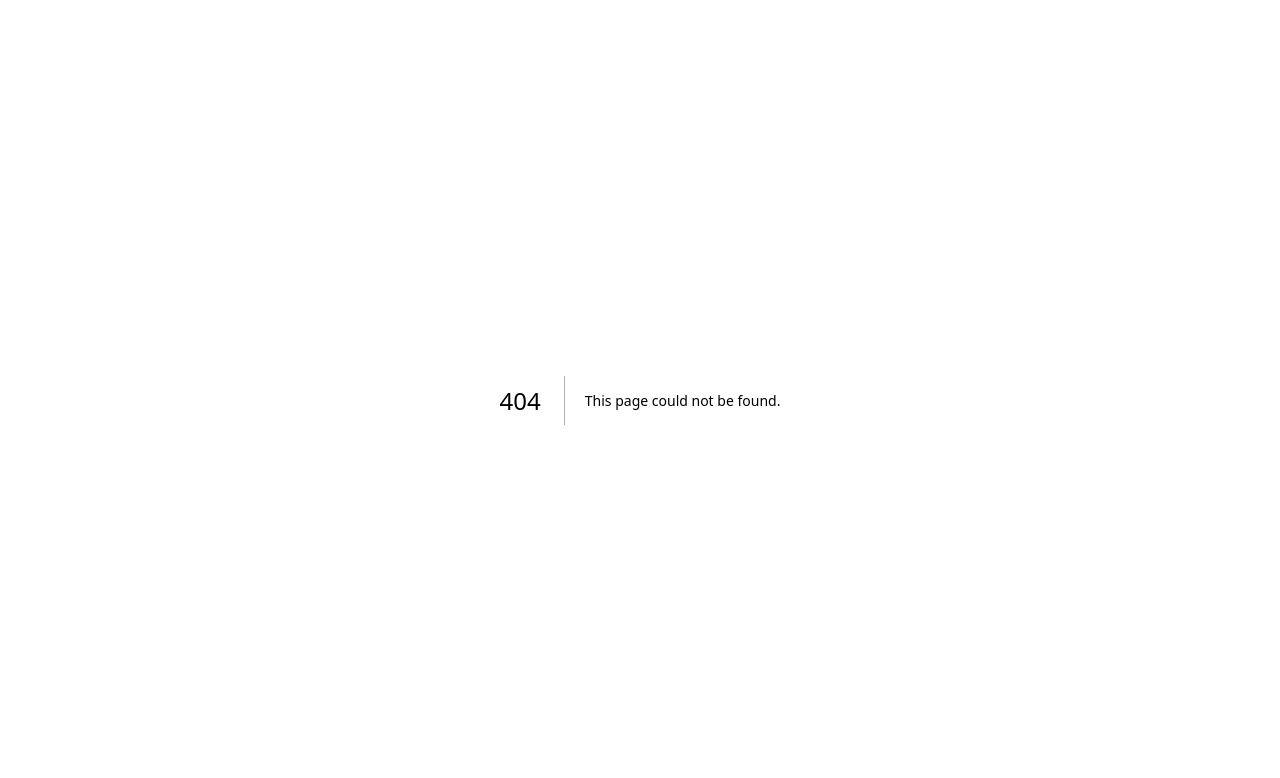
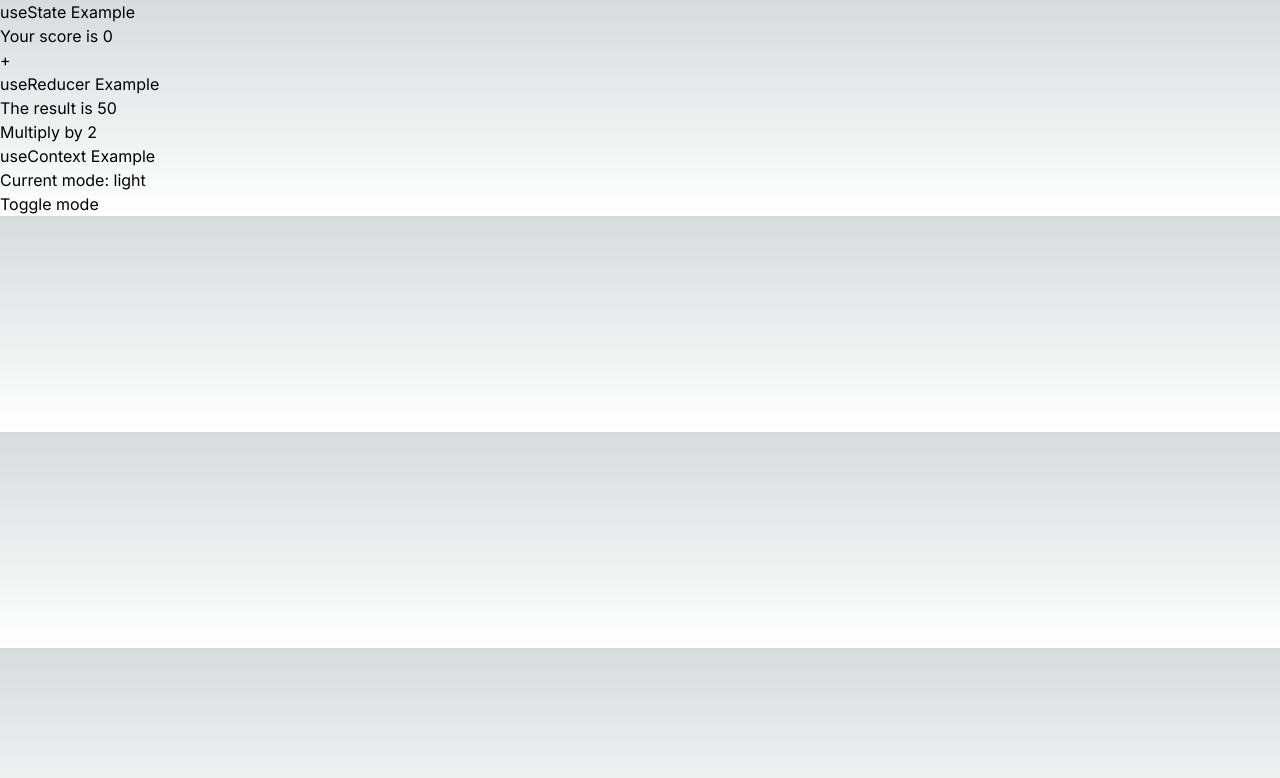
Before and after one commit to TsonasIoannis/next-boilerplate, a Next.js app: page /state in a window 1280 px wide. Before the commit this address had no page. Shown: the top 778 px of the page. Built offline with nearby package versions, Linux system fonts and the light colour scheme.

Commit message:
feat: add base state examples

```diff
--- a/src/app/MainMenu.tsx
+++ b/src/app/MainMenu.tsx
@@ -10,7 +10,7 @@ export default function MainMenu() {
         <Link href="/docker">Docker</Link>
       </ListGroup.Item>
       <ListGroup.Item><Link href="/ui">UI</Link></ListGroup.Item>
-      <ListGroup.Item>consectetur adipiscing elit</ListGroup.Item>
+      <ListGroup.Item><Link href="/state">State Management</Link></ListGroup.Item>
       <ListGroup.Item>Vestibulum pharetra lectus</ListGroup.Item>
     </ListGroup>
   );
--- /dev/null
+++ b/src/app/state/ContextProvider.tsx
@@ -0,0 +1,31 @@
+import { createContext, useContext, useState } from "react";
+
+type Themes = "light" | "dark";
+type ThemeContextType = {
+  theme: Themes;
+  setContextTheme: (theme: Themes) => void;
+};
+
+const ThemeContextDefaultValues: ThemeContextType = {
+  theme: "light",
+  setContextTheme: () => {},
+};
+
+const ThemeContext = createContext<ThemeContextType>(ThemeContextDefaultValues);
+
+export function ThemeContextProvider({
+  children,
+}: React.PropsWithChildren<{}>) {
+  const [theme, setTheme] = useState<Themes>("light");
+  const setContextTheme = (theme: Themes) => {
+    setTheme(theme);
+  };
+  const value = { theme, setContextTheme };
+  return (
+    <ThemeContext.Provider value={value}>{children}</ThemeContext.Provider>
+  );
+}
+
+export function useTheme() {
+  return useContext(ThemeContext);
+}
--- /dev/null
+++ b/src/app/state/page.tsx
@@ -0,0 +1,58 @@
+"use client";
+
+import { useState, useReducer } from "react";
+import { ThemeContextProvider, useTheme } from "./ContextProvider";
+
+export default function State() {
+  return (
+    <ThemeContextProvider>
+      <main>
+        <SimpleState />
+        <ContextState />
+      </main>
+    </ThemeContextProvider>
+  );
+}
+
+function SimpleState() {
+  const [score, setScore] = useState(0);
+  const increaseScore = () => setScore(score + 1);
+
+  const [multiplication, dispatch] = useReducer(
+    (state: number, action: number) => {
+      return state * action;
+    },
+    50
+  );
+  return (
+    <>
+      <div>
+        <h1>useState Example</h1>
+        <p>Your score is {score}</p>
+        <button onClick={increaseScore}>+</button>
+      </div>
+      <div>
+        <h1>useReducer Example</h1>
+        <p>The result is {multiplication}</p>
+        <button onClick={() => dispatch(2)}>Multiply by 2</button>
+      </div>{" "}
+    </>
+  );
+}
+
+function ContextState() {
+  const { theme, setContextTheme } = useTheme();
+  return (
+    <div>
+      <h1>useContext Example</h1>
+      <p>Current mode: {theme}</p>
+      <button
+        onClick={() => {
+          theme == "light" ? setContextTheme("dark") : setContextTheme("light");
+        }}
+      >
+        Toggle mode
+      </button>
+    </div>
+  );
+}
```
